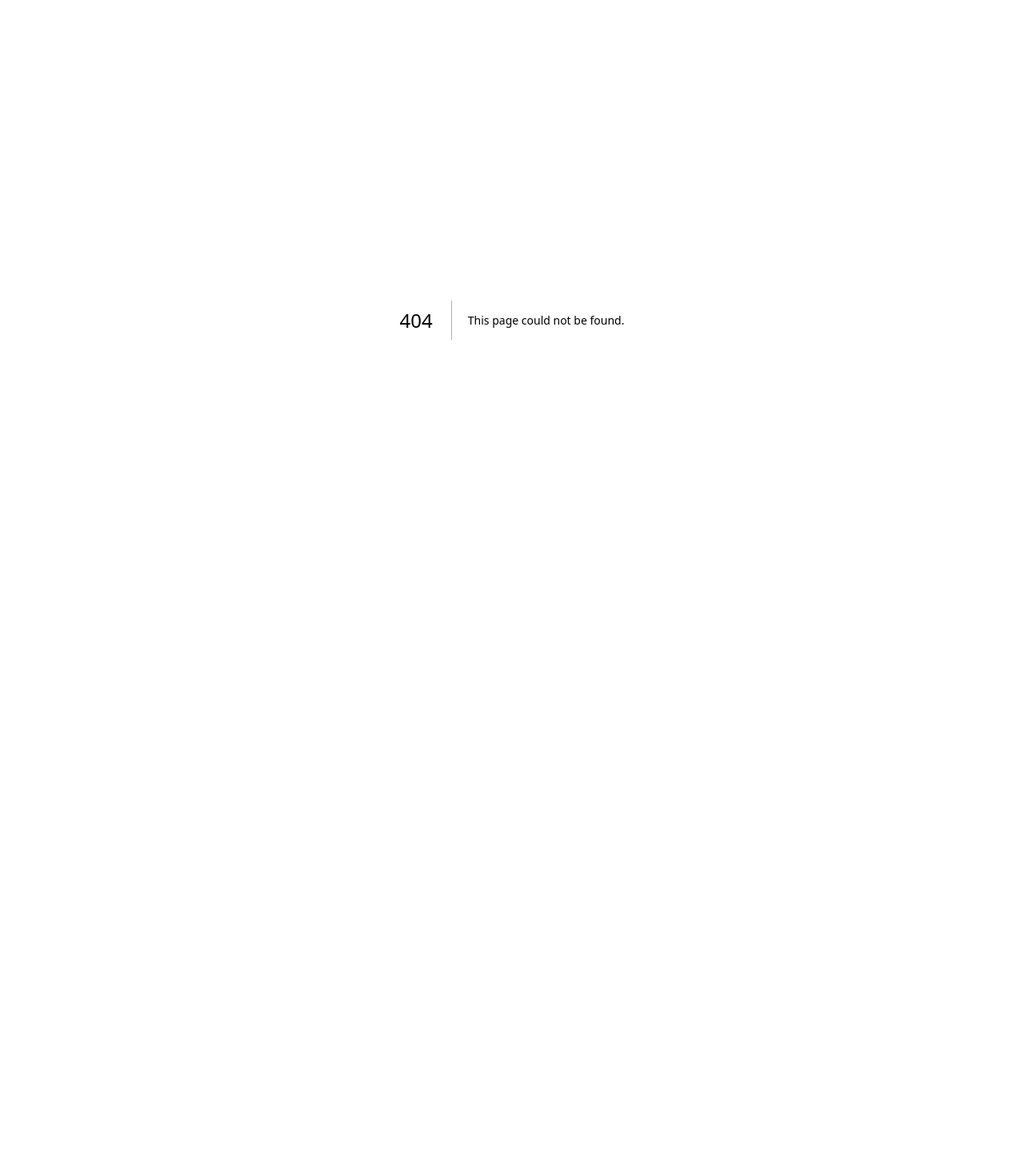
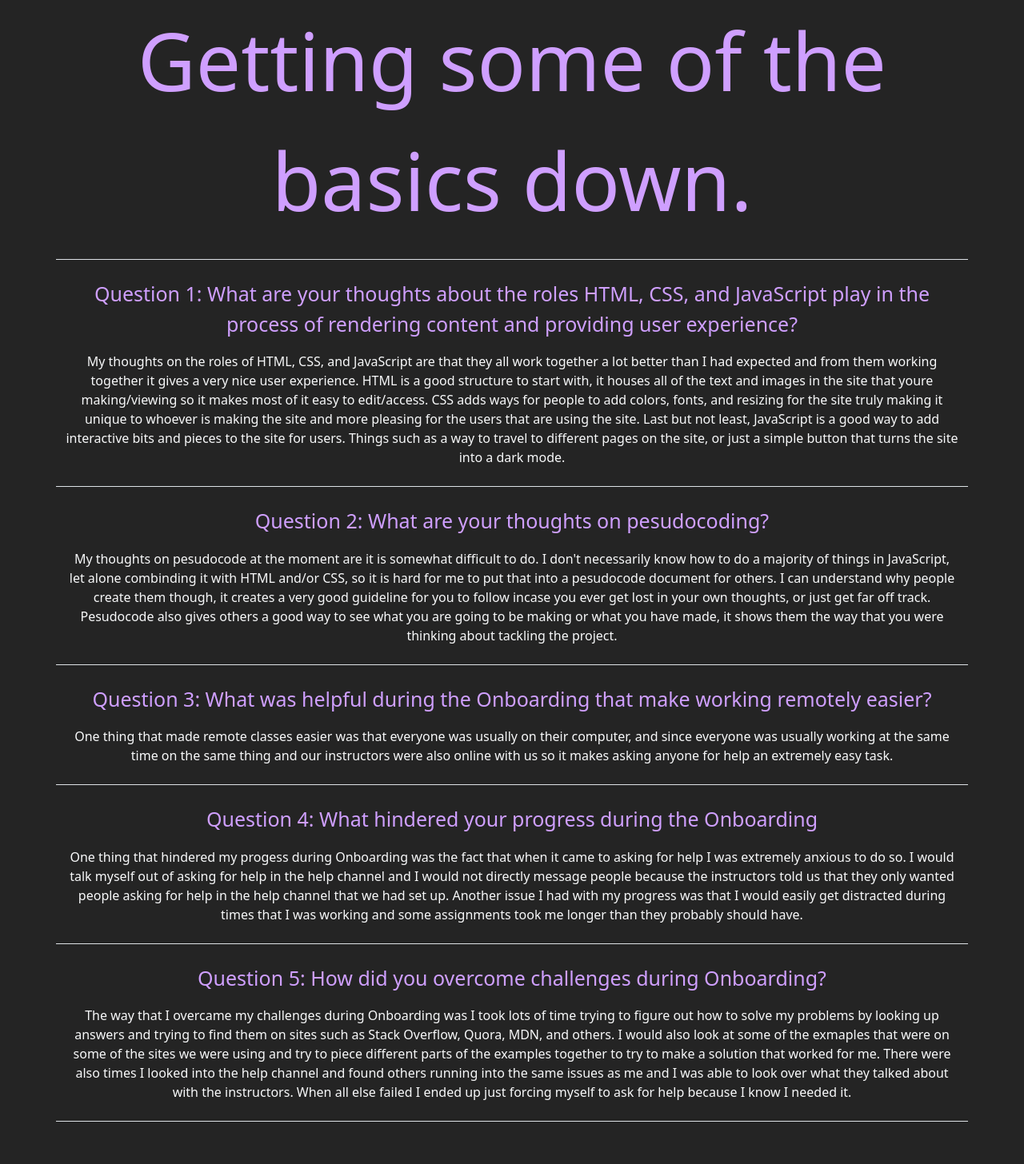
Before and after one commit to Psenter/portfolio, a Next.js app in the folder ps-portfolio/: page /Blog_posts/blogPostTwo in a window 1280 px wide. Before the commit this address had no page. Shown: the top 1456 px of the page at 80% size. Before the commit the page ends 800 px from the top, so only its background shows below. Built offline with nearby package versions, Linux system fonts and the light colour scheme.

Commit message:
Second blog post is done and readable.

```diff
--- /dev/null
+++ b/ps-portfolio/src/pages/Blog_posts/blogPostTwo.js
@@ -0,0 +1,79 @@
+import React from "react";
+import Link from "next/link";
+import "bootstrap/dist/css/bootstrap.min.css";
+import Image from "next/image";
+import "./blogStyles.css";
+
+export default function BlogSnippets() {
+  const codeBlock = `
+    let button = document.createElement('button');
+    button.addEventListener('click', () => {
+        button.textContent = 'Clicked!';
+    });
+  `;
+
+  return (
+    <div className="container">
+      <div className="title purp-txt text-center">
+        Getting some of the basics down.
+      </div>
+        <div className="row mt-4 pt-4 justify-content-center border-top">
+            <div className="col-12 purp-txt text-center mb-3 lrg-txt">
+                Question 1: What are your thoughts about the roles HTML, CSS, and JavaScript play in the process of rendering content and providing user experience?
+            </div>
+            <div className="col-12 text-light text-center">
+                My thoughts on the roles of HTML, CSS, and JavaScript are that they all work together a lot better than I had expected and from them working together it gives a very
+                nice user experience. HTML is a good structure to start with, it houses all of the text and images in the site that youre making/viewing so it makes most of it easy to
+                edit/access. CSS adds ways for people to add colors, fonts, and resizing for the site truly making it unique to whoever is making the site and more pleasing for the users
+                that are using the site. Last but not least, JavaScript is a good way to add interactive bits and pieces to the site for users. Things such as a way to travel to different
+                pages on the site, or just a simple button that turns the site into a dark mode.
+            </div>
+        </div>
+        <div className="row mt-4 pt-4 justify-content-center border-top">
+            <div className="col-12 purp-txt text-center mb-3 lrg-txt">
+                Question 2: What are your thoughts on pesudocoding?
+            </div>
+            <div className="col-12 text-light text-center">
+                My thoughts on pesudocode at the moment are it is somewhat difficult to do. I don't necessarily know how to do a majority of things in JavaScript, let alone combinding it with
+                HTML and/or CSS, so it is hard for me to put that into a pesudocode document for others. I can understand why people create them though, it creates a very good guideline for you
+                to follow incase you ever get lost in your own thoughts, or just get far off track. Pesudocode also gives others a good way to see what you are going to be making or what you have
+                made, it shows them the way that you were thinking about tackling the project.
+            </div>
+        </div>
+        <div className="row mt-4 pt-4 justify-content-center border-top">
+            <div className="col-12 purp-txt text-center mb-3 lrg-txt">
+                Question 3: What was helpful during the Onboarding that make working remotely easier?
+            </div>
+            <div className="col-12 text-light text-center">
+                One thing that made remote classes easier was that everyone was usually on their computer, and since everyone was usually working at the same time on the same thing
+                and our instructors were also online with us so it makes asking anyone for help an extremely easy task.
+            </div>
+        </div>
+        <div className="row mt-4 pt-4 justify-content-center border-top">
+            <div className="col-12 purp-txt text-center mb-3 lrg-txt">
+                Question 4: What hindered your progress during the Onboarding
+            </div>
+            <div className="col-12 text-light text-center">
+                One thing that hindered my progess during Onboarding was the fact that when it came to asking for help I was extremely anxious to do so. I would talk myself out of
+                asking for help in the help channel and I would not directly message people because the instructors told us that they only wanted people asking for help in the help channel
+                that we had set up. Another issue I had with my progress was that I would easily get distracted during times that I was working and some assignments took me longer than they
+                probably should have.
+            </div>
+        </div>
+        <div className="row mt-4 pt-4 pb-4 justify-content-center border-top border-bottom">
+            <div className="col-12 purp-txt text-center mb-3 lrg-txt">
+                Question 5: How did you overcome challenges during Onboarding?
+            </div>
+            <div className="col-12 text-light text-center">
+                The way that I overcame my challenges during Onboarding was I took lots of time trying to figure out how to solve my problems by looking up answers and trying to find them
+                on sites such as Stack Overflow, Quora, MDN, and others. I would also look at some of the exmaples that were on some of the sites we were using and try to piece different parts
+                of the examples together to try to make a solution that worked for me. There were also times I looked into the help channel and found others running into the same issues as me
+                and I was able to look over what they talked about with the instructors. When all else failed I ended up just forcing myself to ask for help because I know I needed it.
+            </div>
+        </div>
+      <Link href={`/blogSnippets`} className="purp-txt back-btn no-decor">
+        <div className="text-center mt-5 mb-5">Back</div>
+      </Link>
+    </div>
+  );
+}
--- a/ps-portfolio/src/pages/blogSnippets.js
+++ b/ps-portfolio/src/pages/blogSnippets.js
@@ -28,7 +28,7 @@ export default function BlogSnippets() {
           <div className="lrg-txt text-light text-center">
             <div>Blog Post 2:</div>
             <div>Getting some of the basics down.</div>
-            <Link href={`/`} className="no-decor purp-txt med-txt">
+            <Link href={`/Blog_posts/blogPostTwo`} className="no-decor purp-txt med-txt">
               Read
             </Link>
           </div>
```
Also changed, not shown: ps-portfolio/src/pages/Blog_posts/blogPostOne.js (+26 -13 lines).
